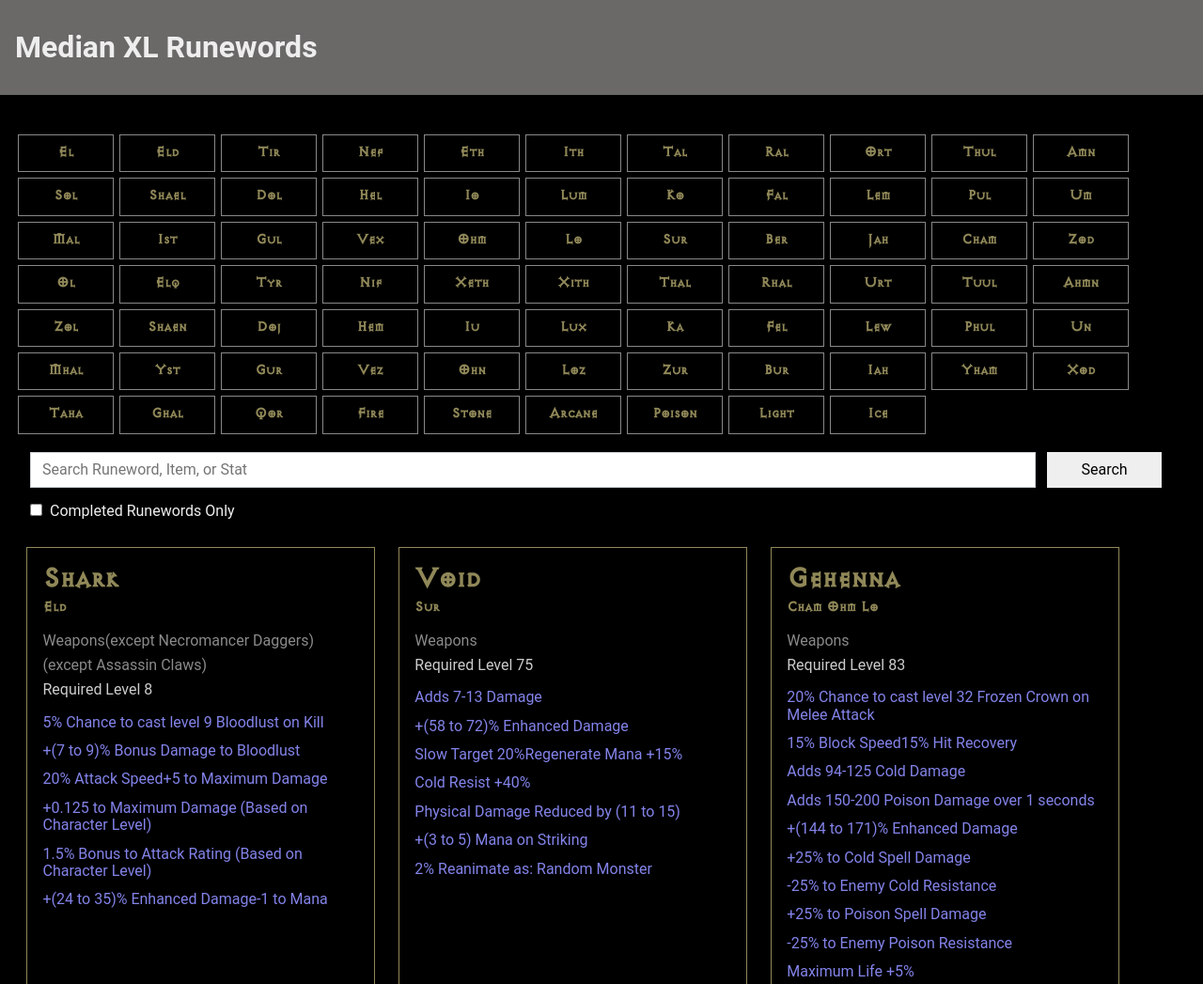
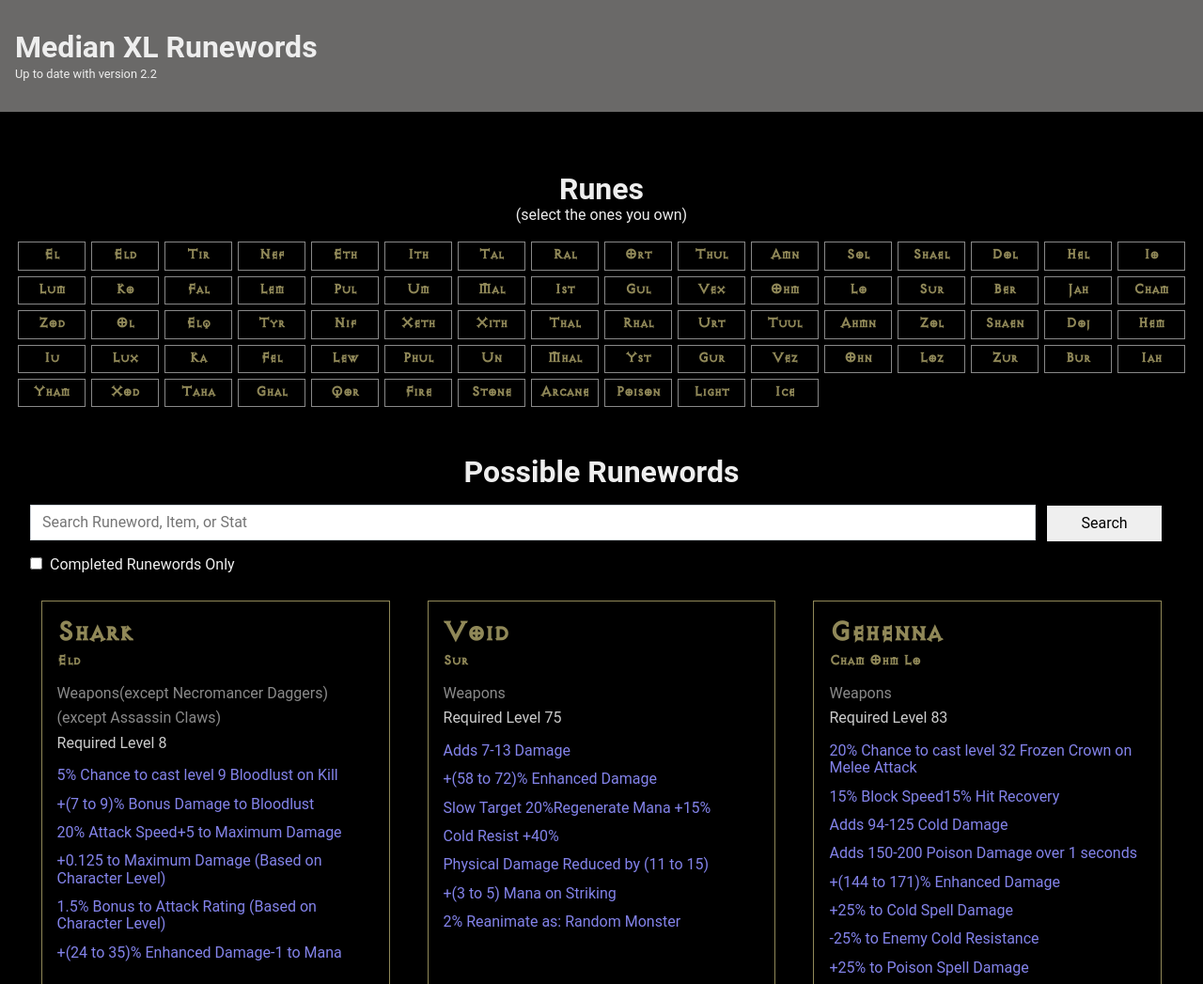
Before and after one commit to leliu1224/median-xl-runewords, a Gatsby site: page / in a window 1280 px wide. Shown: the top 1047 px of the page at 94% size. Built offline with nearby package versions, Linux system fonts and the light colour scheme; Gatsby itself is replaced by a stand-in of ours.

Commit message:
add headings

```diff
--- a/src/components/header.js
+++ b/src/components/header.js
@@ -5,6 +5,7 @@ const Header = ({ siteTitle }) => (
   <header>
     <div>
       <h1>{siteTitle}</h1>
+      <small>Up to date with version 2.2</small>
     </div>
   </header>
 )
--- a/src/css/style.css
+++ b/src/css/style.css
@@ -15,8 +15,7 @@ body {
 header {
   background-color: #6a6968;
   color: #eee;
-  margin-bottom: 1.45rem;
-}
+ }
 
 header div {
   margin: 0 auto;
@@ -59,11 +58,6 @@ form.search-form {
   text-align: center;
 }
 
-.rune-container label {
-  min-width: 80px;
-  text-align: center;
-}
-
 .rune-image {
   margin: auto;
   height: 30px;
@@ -73,6 +67,7 @@ form.search-form {
 .runewords-wrapper {
   display: flex;
   flex-wrap: wrap;
+  justify-content: space-evenly;
 }
 
 .runeword-container {
@@ -83,6 +78,19 @@ form.search-form {
   margin: 0;
   color: #908858;
   font-family: AvQest;
+}
+
+.text-center {
+  text-align: center;
+}
+
+.section-header {
+  margin-top: 1.5em;
+  margin-bottom: 0;
+}
+
+.section-subheader {
+  margin-top: 0;
 }
 
 .runeword-container ul {
@@ -138,9 +146,9 @@ li {
 input.search-field {
   display: inline-block;
   width: 88%;
+  font-size: 1rem;
   padding: 0.375rem 0.75rem;
   margin-right: 1%;
-  font-size: 1rem;
   line-height: 1.5;
   color: #495057;
   background-color: #fff;
@@ -171,8 +179,10 @@ input[type="checkbox"][id^="rune"] {
 }
 
 .rune-container label {
+  min-width: 60px;
+  text-align: center;
   border: 1px solid #888;
-  padding: 10px;
+  padding: 5px;
   display: block;
   position: relative;
   margin: 3px;
@@ -242,6 +252,6 @@ input[type="checkbox"][id^="rune"] {
   }
 
   div[class^="runeword-container"] {
-    width: 100%;
+    width: 92%;
   }
 }
--- a/src/pages/index.js
+++ b/src/pages/index.js
@@ -201,6 +201,8 @@ const IndexPage = props => {
       <Seo title="Home" />
 
       {/* RUNEWORD CHECKBOXES */}
+      <h1 className="text-center section-header">Runes</h1>
+      <p className="text-center section-subheader">(select the ones you own)</p>
       <div className="runes-wrapper">
         {runes.map((rune, index) => {
           return (
@@ -227,6 +229,7 @@ const IndexPage = props => {
         })}
       </div>
 
+      <h1 className="text-center  section-header">Possible Runewords</h1>
       {/* SEARCH FIELD */}
       <div className="form-wrapper">
         <form className="search-form" onSubmit={handleSearch}>
@@ -246,7 +249,7 @@ const IndexPage = props => {
             Search
           </button>
         </form>
-        <div class="complete-runeword-container">
+        <div className="complete-runeword-container">
           <input
             type="checkbox"
             name="complete-runeword"
@@ -254,7 +257,7 @@ const IndexPage = props => {
             checked={needCompleteRunewords}
             onChange={() => handleRunewordCheckbox()}
           />
-          <label for="complete-runeword">Completed Runewords Only</label>
+          <label htmlFor="complete-runeword">Completed Runewords Only</label>
         </div>
       </div>
 
```
